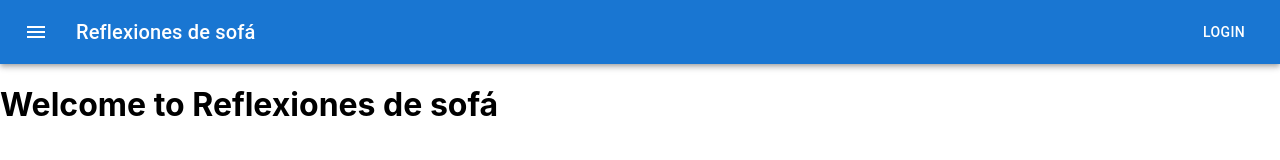
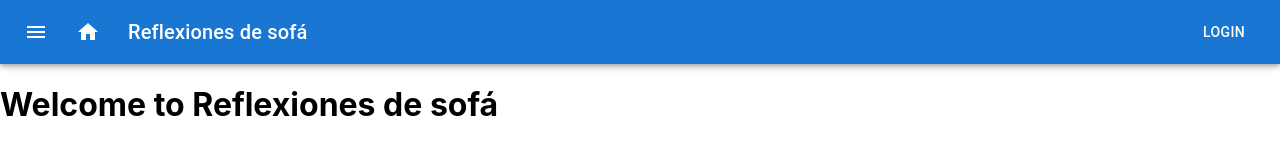
Before and after one commit to DavidCapilla/Text-Storage-Web-App-Frontend, a React (Create React App) app: page / in a window 1280 px wide. Shown: the top 160 px of the page. Built offline with nearby package versions, Linux system fonts and the light colour scheme.

Commit message:
dcg | 003 | Add home button icon

```diff
--- a/src/components/TopBar.js
+++ b/src/components/TopBar.js
@@ -6,6 +6,7 @@
 import Button from "@mui/material/Button";
 import IconButton from "@mui/material/IconButton";
 import MenuIcon from "@mui/icons-material/Menu";
+import HomeIcon from "@mui/icons-material/Home";
 import { useHistory } from "react-router-dom";
 
 const TopBar = () => {
@@ -24,7 +25,17 @@
           >
             <MenuIcon />
           </IconButton>
-
+          <IconButton
+            data-testid="top-bar-home-icon-button"
+            size="large"
+            edge="start"
+            color="inherit"
+            aria-label="home"
+            sx={{ mr: 2 }}
+            onClick={() => history.push("/")}
+          >
+            <HomeIcon />
+          </IconButton>
           <Typography variant="h6" component="div" sx={{ flexGrow: 1 }}>
             Reflexiones de sofá
           </Typography>
```
Also changed, not shown: 1 other file (tests, documents, lock files or other folders).
